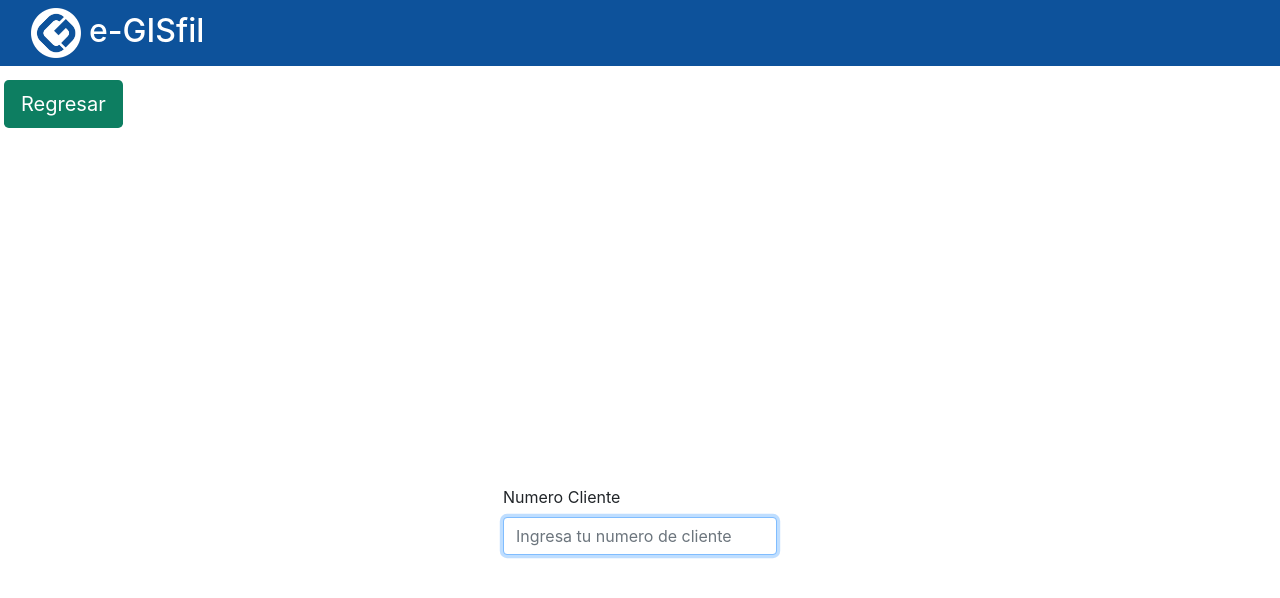
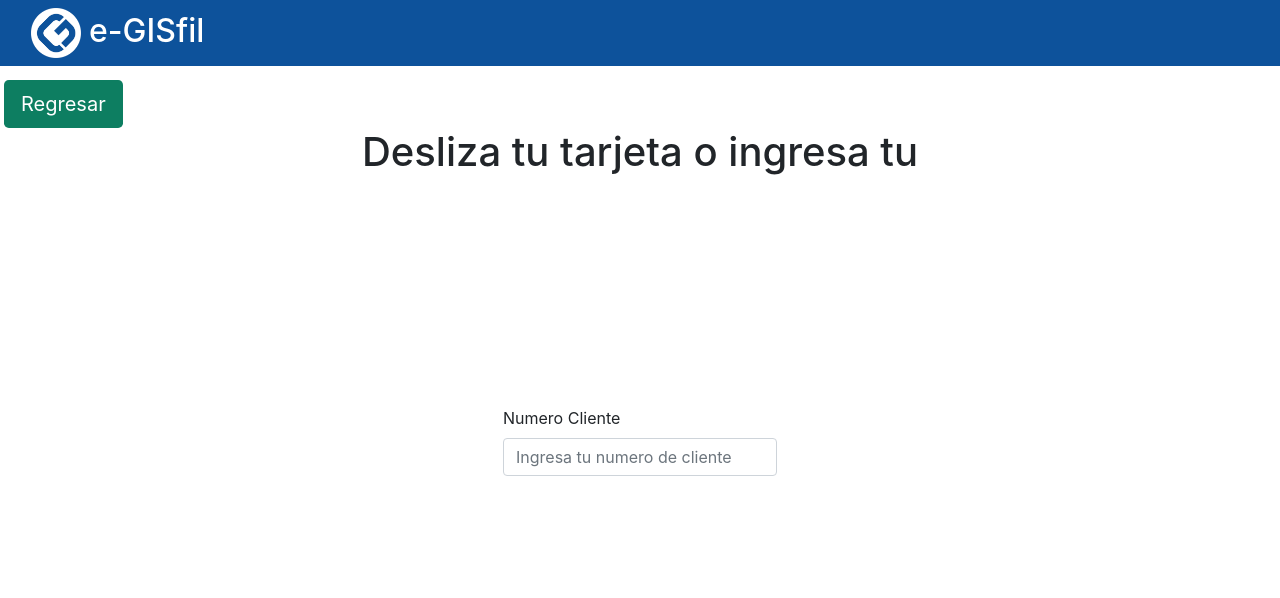
Before and after one commit to NoePerezFab/e-gisfil-turnador-frontend, a React (Create React App) app: page /#/numcliente in a window 1280 px wide. Shown: the top 598 px of the page. Built offline with nearby package versions, Linux system fonts and the light colour scheme.

Commit message:
Version con elctura de tarjeta

```diff
--- a/src/App.js
+++ b/src/App.js
@@ -11,6 +11,7 @@ function App() {
   const [servicios, setservicios] = useState([])
   const [ticket, setticket] = useState({})
   const [sucursal, setsucursal] = useState('9999-GISNET')
+  const [ncliente, setncliente] = useState('')
   return (
     <>
 
@@ -18,10 +19,10 @@ function App() {
       <Routes>
         <Route path="/" element={<Login setsucursal={setsucursal}/>}/>
         <Route path="/app" element={<IsCliente setservicios={setservicios} sucursal={sucursal}/>}/>
-        <Route path="/servicios" element={<Servicios servicios={servicios} setticket={setticket} ticket={ticket} sucursal={sucursal}/>}/>
+        <Route path="/servicios" element={<Servicios servicios={servicios} setticket={setticket} ticket={ticket} sucursal={sucursal} ncliente={ncliente}/>}/>
         <Route path="/ticket" element={<Ticket ticket={ticket} sucursal={sucursal}/>} />
         <Route path="/tomarticket" element={<TomarTicket/>}/>
-        <Route path="/numcliente" element={<NunCliente/>}/>
+        <Route path="/numcliente" element={<NunCliente setncliente={setncliente}/>}/>
       </Routes>
     </Router>
     </>
--- a/src/modules/NunCliente.jsx
+++ b/src/modules/NunCliente.jsx
@@ -1,28 +1,46 @@
-import React, { useEffect, useState } from 'react'
+import React, { useEffect, useRef, useState } from 'react'
 import { Navigate } from 'react-router'
 import Menu from './Menu'
 
-const NunCliente = () => {
+const NunCliente = ({setncliente}) => {
     const [red, setred] = useState(0)
+    const ntarjetaRef = useRef(null)
+    const nclienteRef = useRef(null)
     useEffect(() => {
-        document.getElementById("ncliente").focus()
+        document.getElementById("ntarjeta").focus()
     }, [])
     const regresar = () =>{
         setred(1)
     }
+    const enviar = (e)=>{
+        e.preventDefault()
+        setncliente(ntarjetaRef.current.value)
+        setred(2)
+    }
+
     return (
         red === 0 ?
         <>
         <Menu/>
         <button type="button" onClick={regresar} className="btn  btn-lg ml-1 " style={{background:"#0D7E61",color:"white",marginTop:"5rem"}}>Regresar</button>
-        <div class="d-flex justify-content-center align-items-center flex-column  h-100 w-100 ">
+        <div class="d-flex justify-content-center align-items-center flex-column  h-100 w-100 " >
+            <h1>Desliza tu tarjeta o ingresa tu</h1>
+            <div class="d-flex align-items-center flex-column  h-100 w-100" style={{marginTop:"12rem"}} >
+            <form onSubmit={enviar}>
+            <input type="text" className='' style={{opacity:"0"}} id="ntarjeta" ref={ntarjetaRef} />
             <div class="form-group">
+
                 <label for="exampleInputEmail1" >Numero Cliente</label>
-                <input type="text" className="form-control" id="ncliente"  placeholder="Ingresa tu numero de cliente"/>
+                <input type="text" className="form-control" id="ncliente"  placeholder="Ingresa tu numero de cliente" ref={nclienteRef}/>
+                <button type='submit' style={{opacity:"0"}}></button>
+            </div>
+
+
+            </form>
             </div>
         </div>
         </> :
-        red === 1 ? <Navigate to={"/app"}/> : <></>
+        red === 1 ? <Navigate to={"/app"}/> : red === 2 ? <Navigate to={"/servicios"}/> : <></>
     )
 }
 
--- a/src/modules/Servicios.jsx
+++ b/src/modules/Servicios.jsx
@@ -1,10 +1,18 @@
-import React, { useState } from 'react'
+import React, { useEffect, useState } from 'react'
 import { Navigate } from 'react-router-dom'
 import Menu from "./Menu";
 
 
-const Servicios = ({setticket,servicios,sucursal}) => {
+const Servicios = ({setticket,servicios,sucursal,ncliente}) => {
     const [red, setred] = useState(1)
+
+    useEffect(() => {
+      console.log(ncliente);
+
+      return () => {
+
+      }
+    }, [])
 
     const getTurno = async(servicio) =>{
         const ticketrequest = {"servicio" : servicio,"id_sucursal" : sucursal.id}
```
Also changed, not shown: 1 other file (tests, documents, lock files or other folders).
